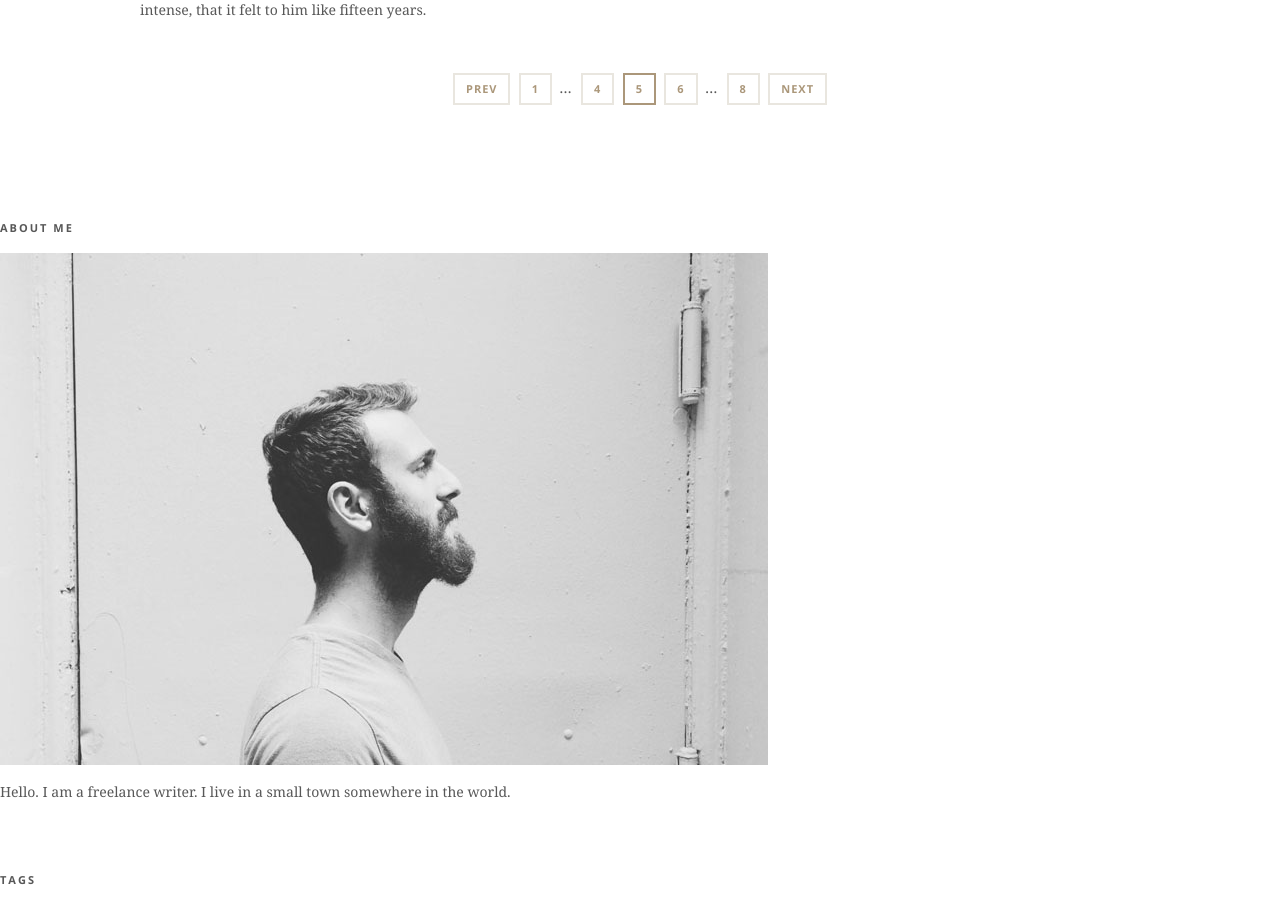
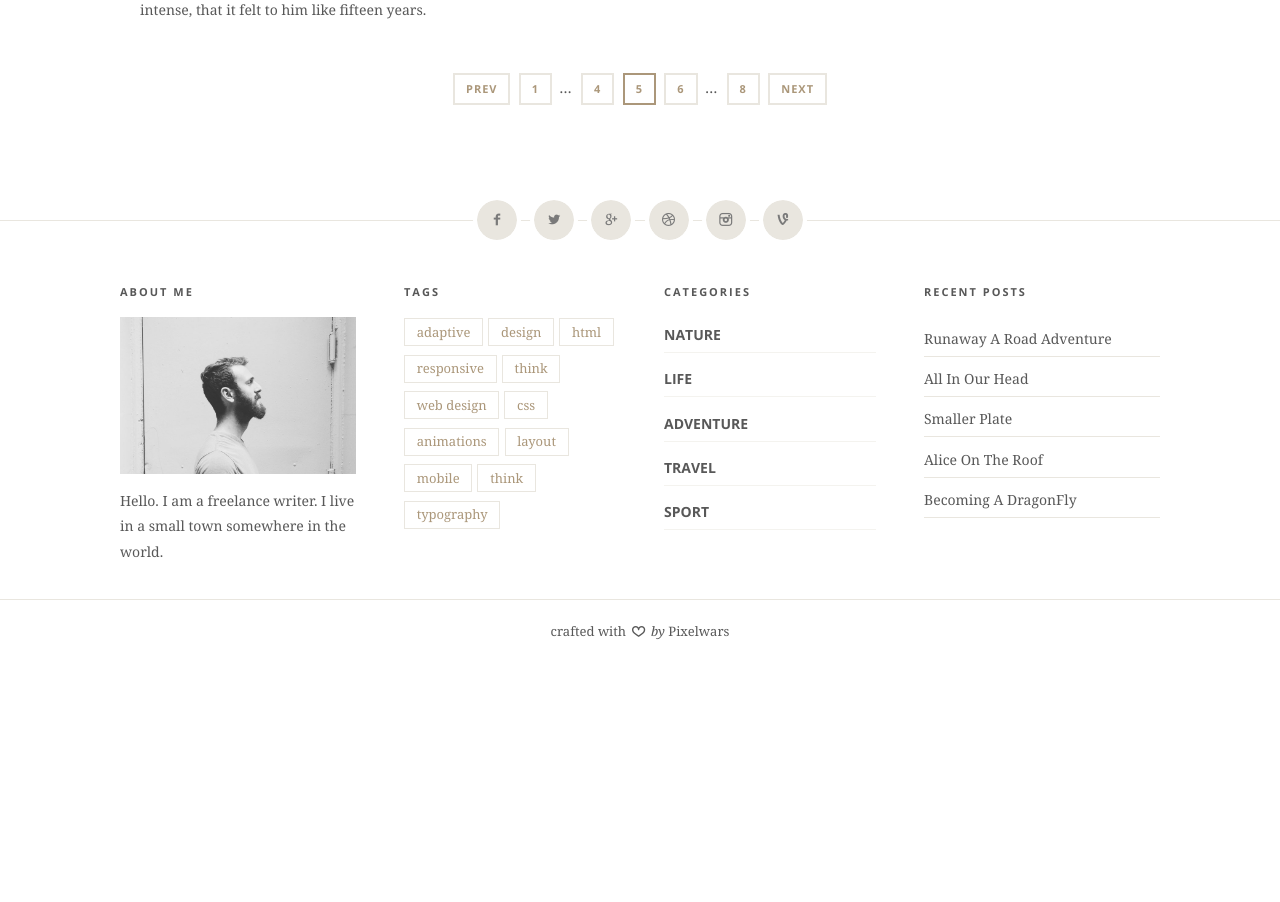
Before and after one commit to Ocak14/New-Portfolio1, a Django app: page /blog/ in a window 1280 px wide. Shown: the part 1833-2735 px from the top of the page. After the commit the page ends 2473 px from the top, so only its background shows below. Run offline with Django 5.2, Linux system fonts and the light colour scheme; some libraries are stand-ins or nearby versions; some web fonts are replaced.

Commit message:
New-Portfolio

```diff
--- a/template/base.html
+++ b/template/base.html
@@ -51,6 +51,26 @@
 
 </head>
 
+
+        <!-- site-footer -->
+        <footer id="colophon" class="site-footer" role="contentinfo">
+
+          <!-- layout-medium -->
+          <div class="layout-medium">
+
+              <!-- footer-social -->
+              <div class="footer-social">
+
+                  <ul class="social">
+                      <li><a class="facebook" href="#"></a></li>
+                      <li><a class="twitter" href="#"></a></li>
+                      <li><a class="google-plus" href="#"></a></li>
+                      <li><a class="dribbble" href="#"></a></li>
+                      <li><a class="instagram" href="#"></a></li>
+                      <li><a class="vine" href="#"></a></li>
+                  </ul>
+
+              </div>
               <!-- footer-social -->
 
               <!-- footer-sidebar -->
```
Lines whose indentation alone changed are shown as unchanged.
